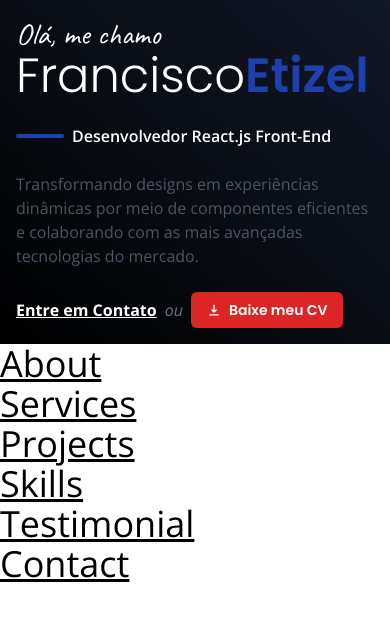
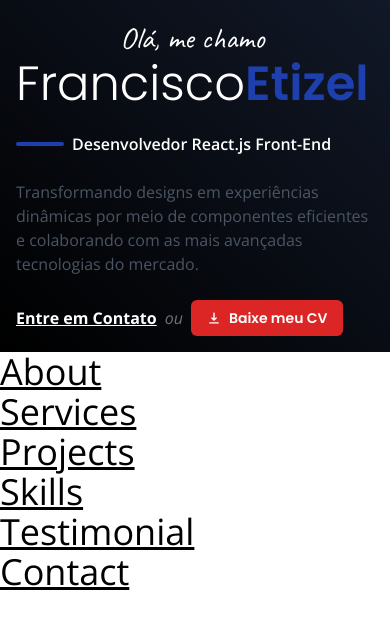
Before and after one commit to etizel/3tizel, a React (Vite) app: page / in a window 390 px wide. Shown: the top 628 px of the page. Built offline with nearby package versions, Linux system fonts and the light colour scheme.

Commit message:
tailwind mobile

```diff
--- a/src/components/Hero.tsx
+++ b/src/components/Hero.tsx
@@ -2,16 +2,13 @@ import { HiDownload } from 'react-icons/hi';
 export function Hero() {
   return (
     <section className="bg-gradient-to-tr from-black to-gray-900 text-white ">
-      <div className="container mx-auto m-w-4xl p-4 py-4">
-        <div className="flex">
+      <div className="container mx-auto m-w-4xl p-4 py-4 flex">
         <div className="basis-1/2">
           <h1 className="mb-6">
-              <span className="font-handwriting text-3xl block">
+            <span className="font-handwriting text-3xl block my-1 text-center md:text-left">
               Olá, me chamo
             </span>
-              <span className="font-headline text-5xl font-light">
-                Francisco
-              </span>
+            <span className="font-headline text-5xl font-light">Francisco</span>
             <span className="font-headline text-5xl font-semibold text-blue-800">
               Etizel
             </span>
@@ -44,7 +41,6 @@ export function Hero() {
         </div>
         <div className="basis-2/2"></div>
       </div>
-      </div>
     </section>
   );
 }
```
Lines whose indentation alone changed are shown as unchanged.
